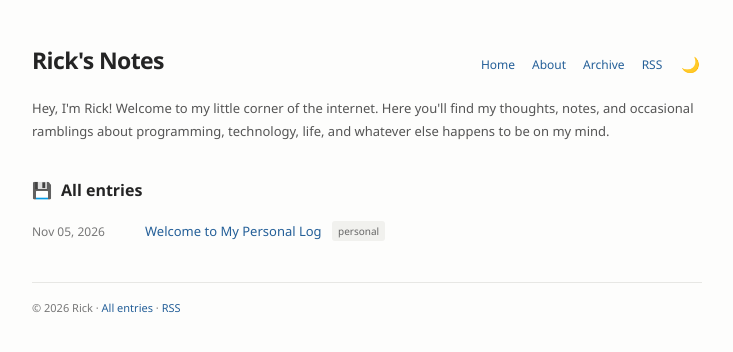
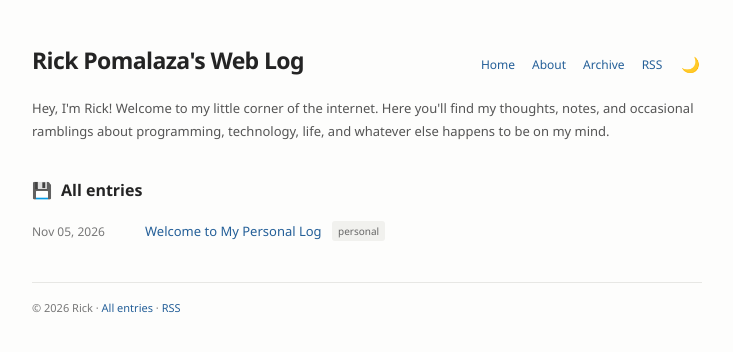
Before and after one commit to rickpomalaza/rickpomalaza.github.io, a Jekyll site: the page built from index.html, in a window 1280 px wide. Shown: the top 352 px of the page, without its empty margins (273-1006 px from the left). Built offline with Jekyll 4.4.1, drawn with Linux system fonts in a browser that asks for light colours.

Commit message:
Update _config.yml

```diff
--- a/_config.yml
+++ b/_config.yml
@@ -1,4 +1,4 @@
-title: "Rick's Notes"
+title: "Rick Pomalaza's Web Log"
 description: "A little corner of the internet for my thoughts, notes, and occasional ramblings."
 url: ""
 baseurl: ""
```
